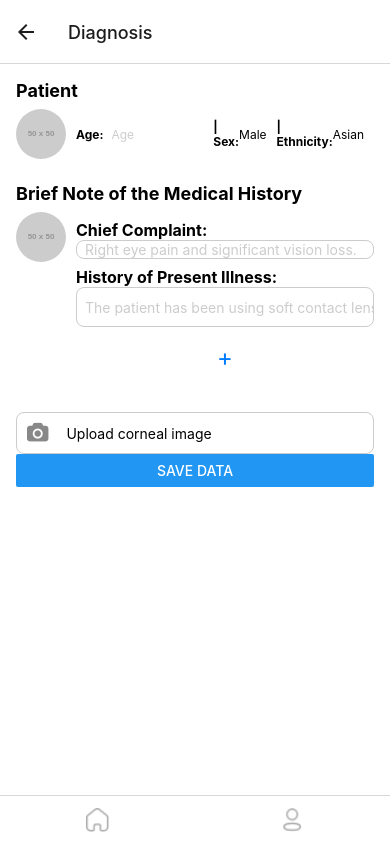
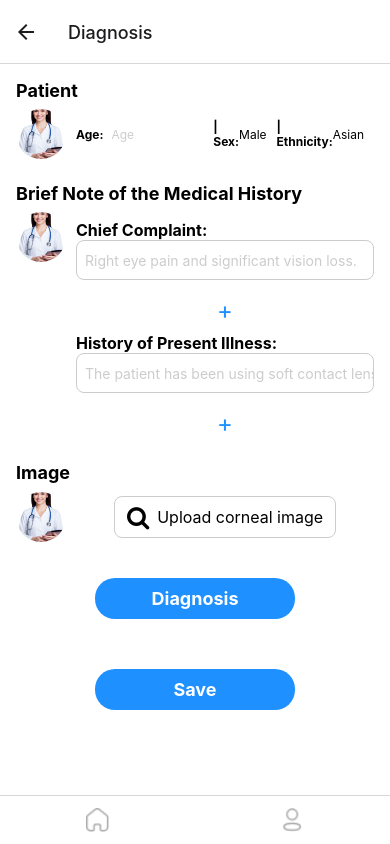
Before and after one commit to yukiyukiyukiyuk/CorneaMate, a React Native app: screen /Diagnosis in a window 390 px wide. Built offline with nearby package versions, Linux system fonts and the light colour scheme.

Commit message:
+Diagnosis

```diff
--- a/App.js
+++ b/App.js
@@ -55,7 +55,7 @@ const App = () => {
     <NavigationContainer>
       <Tab.Navigator screenOptions={{ tabBarShowLabel: false }}>
         <Tab.Screen
-          name="Home"
+          name="Hometab"
           component={HomeStack}
           options={{
             headerShown: false,
--- a/components/Diagnosis.js
+++ b/components/Diagnosis.js
@@ -10,11 +10,26 @@ const Diagnosis = () => {
   const [age, setAge] = useState('');
   const [sex, setSex] = useState('Male');
   const [ethnicity, setEthnicity] = useState('Asian');
-  const [chiefComplaint, setChiefComplaint] = useState('');
+  const [chiefComplaints, setChiefComplaints] = useState(['']);
   const [history, setHistory] = useState(['']);
   const [image, setImage] = useState(null);
+  const [diagnosisResult, setDiagnosisResult] = useState(null);
   const [showSexPicker, setShowSexPicker] = useState(false);
   const [showEthnicityPicker, setShowEthnicityPicker] = useState(false);
+
+  const addChiefComplaint = () => {
+    setChiefComplaints([...chiefComplaints, '']);
+  };
+
+  const handleChiefComplaintChange = (text, index) => {
+    const newChiefComplaints = [...chiefComplaints];
+    newChiefComplaints[index] = text;
+    setChiefComplaints(newChiefComplaints);
+  };
+
+  const handleDeleteChiefComplaint = (indexToDelete) => {
+    setChiefComplaints(chiefComplaints.filter((_, index) => index !== indexToDelete));
+  };
 
   const addHistory = () => {
     setHistory([...history, '']);
@@ -39,7 +54,7 @@ const Diagnosis = () => {
     });
 
     if (!result.cancelled) {
-      const resizedUri = await resizeImage(result.uri);
+      const resizedUri = await resizeImage(result.assets[0].uri);
       setImage(resizedUri);
     }
   };
@@ -53,24 +68,38 @@ const Diagnosis = () => {
     return manipResult.uri;
   };
 
-  const saveData = async () => {
+  const diagnose = async () => {
     const data = {
       age,
       sex,
       ethnicity,
-      chiefComplaint,
+      chiefComplaints,
       history,
       image,
     };
 
     // ダミーAPIへの送信
-    await fetch('https://dummyapi.io/data/api/post', {
+    const response = await fetch('https://dummyapi.io/data/api/post', {
       method: 'POST',
       headers: {
         'Content-Type': 'application/json',
       },
       body: JSON.stringify(data),
     });
+
+    const result = await response.json();
+    setDiagnosisResult(result);
+  };
+
+  const saveData = async () => {
+    const data = {
+      age,
+      sex,
+      ethnicity,
+      chiefComplaints,
+      history,
+      image,
+    };
 
     // アプリ内保存
     const fileUri = `${FileSystem.documentDirectory}patient_data.json`;
@@ -80,10 +109,34 @@ const Diagnosis = () => {
 
   return (
     <ScrollView style={styles.container}>
+      {diagnosisResult ? (
+        <>
+          <View style={styles.section}>
+            <Image source={{ uri: image }} style={styles.uploadedImage} />
+            <View style={styles.diagnosisContainer}>
+              <Text style={styles.diagnosisText}>Definitive Diagnosis: {diagnosisResult.definitiveDiagnosis || 'Pending'}</Text>
+              <Text style={styles.diagnosisText}>AI Diagnosis: {diagnosisResult.aiDiagnosis}</Text>
+              <Text style={styles.diagnosisText}>Posted on: {diagnosisResult.postedOn}</Text>
+            </View>
+          </View>
+          <View style={styles.section}>
+            <Text style={styles.sectionTitle}>Predicted Diagnosis by AI</Text>
+            {diagnosisResult.predictedDiagnosis.map((item, index) => (
+              <View key={index} style={styles.predictionContainer}>
+                <Text style={styles.predictionText}>{item.type}: {item.percentage}%</Text>
+                <View style={styles.progressBar}>
+                  <View style={[styles.progress, { width: `${item.percentage}%` }]} />
+                </View>
+              </View>
+            ))}
+          </View>
+        </>
+      ) : (
+        <>
           <View style={styles.section}>
 		        <Text style={styles.sectionTitle}>Patient</Text>
 		        <View style={styles.patientInfo}>
-          <Image style={styles.icon} source={{ uri: 'https://via.placeholder.com/50' }} />
+		          <Image style={styles.icon} source={require('../assets/doctor.png')} />
 		          <View style={styles.infoContainer}>
 		            <View style={styles.inlineContainer}>
 		              <Text style={styles.label}>Age:</Text>
@@ -113,17 +166,30 @@ const Diagnosis = () => {
 		        <View style={styles.medicalHistory}>
 		          <View style={styles.patientInfo}>
 		            <View style={styles.icon2Container}>
-              <Image style={styles.icon2} source={{ uri: 'https://via.placeholder.com/50' }} />
+		              <Image style={styles.icon2} source={require('../assets/doctor.png')} />
 		            </View>
 		            <View style={styles.infoContainer2}>
 		            <Text style={styles.subTitle}>Chief Complaint:</Text>
+		            {chiefComplaints.map((item, index) => (
+		              <View key={index} style={styles.historyInputContainer}>
 		                <TextInput
 		                  style={styles.input}
 		                  placeholder="Right eye pain and significant vision loss."
 		                  placeholderTextColor="#ccc"
-                value={chiefComplaint}
-                onChangeText={setChiefComplaint}
+		                  value={item}
+		                  onChangeText={(text) => handleChiefComplaintChange(text, index)}
 		                />
+		                {chiefComplaints.length > 1 && (
+		                  <TouchableOpacity onPress={() => handleDeleteChiefComplaint(index)} style={styles.deleteButton}>
+		                    <Text style={styles.deleteButtonText}>×</Text>
+		                  </TouchableOpacity>
+		                )}
+		              </View>
+		            ))}
+		            <TouchableOpacity onPress={addChiefComplaint}>
+		              <Text style={styles.addButton}>+</Text>
+		            </TouchableOpacity>
+
 		              <Text style={styles.subTitle}>History of Present Illness:</Text>
 		              {history.map((item, index) => (
 		                <View key={index} style={styles.historyInputContainer}>
@@ -149,22 +215,39 @@ const Diagnosis = () => {
 		        </View>
 		      </View>
 
+          <View style={styles.section}>
+		        <Text style={styles.sectionTitle}>Image</Text>
+		        <View style={styles.icon3Container}>
+		          <Image style={styles.icon3} source={require('../assets/doctor.png')} />
+		        </View>
 		        <View style={styles.uploadSection}>
-        <View style={styles.uploadContainer}>
-          <Icon name="camera" size={20} color="#888" style={styles.uploadIcon} />
-          <TouchableOpacity onPress={pickImage} style={styles.uploadTouchable}>
-            <TextInput
-              style={styles.uploadInput}
-              placeholder="Upload corneal image"
-              editable={false}
-              value={image ? "Image selected" : ""}
-            />
+		          <TouchableOpacity onPress={pickImage} style={styles.uploadContainer}>
+		            <Icon name="search" size={24} color="#000000" style={styles.uploadIcon} />
+		            <View style={styles.uploadTouchable}>
+		              <Text style={styles.uploadInput}>Upload corneal image</Text>
+		            </View>
+		          </TouchableOpacity>
+		          {image && (
+		            <Image source={{ uri: image }} style={styles.uploadedImage} />
+		          )}
+		        </View>
+		      </View>
+
+          <View style={styles.saveButtonContainer}>
+            <TouchableOpacity onPress={diagnose} style={styles.saveButton}>
+              <Text style={styles.saveButtonText}>Diagnosis</Text>
             </TouchableOpacity>
           </View>
+        </>
+      )}
+
+      <View style={styles.saveButtonContainer}>
+        <TouchableOpacity onPress={saveData} style={styles.saveButton}>
+          <Text style={styles.saveButtonText}>Save</Text>
+        </TouchableOpacity>
       </View>
-      <Button title="Save Data" onPress={saveData} />
 
-      <Modal visible={showSexPicker} animationType="slide" transparent={true}>
+      <Modal visible={showSexPicker} transparent={true} animationType="slide">
         <View style={styles.modalContainer}>
           <View style={styles.modalContent}>
             <Picker
@@ -177,12 +260,12 @@ const Diagnosis = () => {
               <Picker.Item label="Male" value="Male" />
               <Picker.Item label="Female" value="Female" />
             </Picker>
-            <Button title="Cancel" onPress={() => setShowSexPicker(false)} />
+            <Button title="Close" onPress={() => setShowSexPicker(false)} />
           </View>
         </View>
       </Modal>
 
-      <Modal visible={showEthnicityPicker} animationType="slide" transparent={true}>
+      <Modal visible={showEthnicityPicker} transparent={true} animationType="slide">
         <View style={styles.modalContainer}>
           <View style={styles.modalContent}>
             <Picker
@@ -193,14 +276,11 @@ const Diagnosis = () => {
               }}
             >
               <Picker.Item label="Asian" value="Asian" />
-              <Picker.Item label="White" value="White" />
-              <Picker.Item label="Black" value="Black" />
+              <Picker.Item label="Caucasian" value="Caucasian" />
+              <Picker.Item label="African" value="African" />
               <Picker.Item label="Hispanic" value="Hispanic" />
-              <Picker.Item label="Native American" value="Native American" />
-              <Picker.Item label="Pacific Islander" value="Pacific Islander" />
-              <Picker.Item label="Other" value="Other" />
             </Picker>
-            <Button title="Cancel" onPress={() => setShowEthnicityPicker(false)} />
+            <Button title="Close" onPress={() => setShowEthnicityPicker(false)} />
           </View>
         </View>
       </Modal>
@@ -209,11 +289,6 @@ const Diagnosis = () => {
 };
 
 const styles = StyleSheet.create({
-  container: {
-    flex: 1,
-    backgroundColor: '#fff',
-    padding: 16,
-  },
   section: {
     marginBottom: 24,
   },
@@ -222,9 +297,15 @@ const styles = StyleSheet.create({
     fontWeight: 'bold',
     marginBottom: 8,
   },
-  patientInfo: {
+  inlineContainer: {
     flexDirection: 'row',
+    flexWrap: 'nowrap',
     alignItems: 'center',
+  },
+  label: {
+    marginRight: 0,
+    fontWeight: 'bold',
+    fontSize: 12,
   },
   icon: {
     width: 50,
@@ -243,6 +324,17 @@ const styles = StyleSheet.create({
     borderRadius: 25,
     marginRight: 10,
   },
+  icon3Container: {
+    position: 'absolute',
+    top: 30,
+    left: 0,
+  },
+  icon3: {
+    width: 50,
+    height: 50,
+    borderRadius: 25,
+    marginRight: 10,
+  },
     infoContainer: {
     flex: 1,
     marginLeft: 0,
@@ -251,21 +343,11 @@ const styles = StyleSheet.create({
     flex: 1,
     marginLeft: 60,
   },
-  inlineContainer: {
-    flexDirection: 'row',
-    flexWrap: 'nowrap',
-    alignItems: 'center',
-  },
-  label: {
-    marginRight: 0,
-    fontWeight: 'bold',
-    fontSize: 12,
-  },
   inlineInput: {
     height: 40,
     paddingLeft: 8,
-    marginRight: 10,
-    minWidth: 50,
+    marginRight: 0,
+    minWidth: 40,
     fontSize: 12,
   },
   pickerButton: {
@@ -312,12 +394,9 @@ const styles = StyleSheet.create({
   },
   addButton: {
     fontSize: 24,
-    color: '#007BFF',
+    color: '#1e90ff',
     textAlign: 'center',
     marginTop: 8,
-  },
-  uploadSection: {
-    marginTop: 16,
   },
   uploadContainer: {
     flexDirection: 'row',
@@ -325,16 +404,65 @@ const styles = StyleSheet.create({
     borderColor: '#ccc',
     borderWidth: 1,
     borderRadius: 8,
+    paddingHorizontal: 12,
+    paddingVertical: 8,
+    marginBottom: 16,
   },
   uploadIcon: {
-    padding: 10,
+    marginRight: 8,
   },
-  uploadTouchable: {
-    flex: 1,
+  uploadSection: {
+    marginTop: 5,
+    marginLeft: 0,
+    alignItems: 'center',
   },
   uploadInput: {
-    height: 40,
-    paddingLeft: 8,
+    fontSize: 16,
+  },
+  uploadedImage: {
+    width: 256,
+    height: 256,
+    resizeMode: 'contain',
+    marginTop: 16,
+  },
+  saveButtonContainer: {
+    alignItems: 'center',
+    marginBottom: 50,
+  },
+  saveButton: {
+    backgroundColor: '#1e90ff',
+    padding: 10,
+    borderRadius: 20,
+    width: 200,
+  },
+  saveButtonText: {
+    color: 'white',
+    fontSize: 18,
+    textAlign: 'center',
+    fontWeight: 'bold',
+  },
+  diagnosisContainer: {
+    marginBottom: 16,
+  },
+  diagnosisText: {
+    fontSize: 16,
+    marginBottom: 4,
+  },
+  predictionContainer: {
+    marginBottom: 8,
+  },
+  predictionText: {
+    fontSize: 14,
+  },
+  progressBar: {
+    height: 10,
+    backgroundColor: '#e0e0e0',
+    borderRadius: 5,
+    overflow: 'hidden',
+  },
+  progress: {
+    height: '100%',
+    backgroundColor: '#1e90ff',
   },
   modalContainer: {
     flex: 1,
@@ -347,6 +475,181 @@ const styles = StyleSheet.create({
     borderTopLeftRadius: 20,
     borderTopRightRadius: 20,
   },
+  container: {
+    flex: 1,
+    backgroundColor: '#fff',
+    padding: 16,
+  },
+  section: {
+    marginBottom: 24,
+  },
+  sectionTitle: {
+    fontSize: 18,
+    fontWeight: 'bold',
+    marginBottom: 8,
+  },
+  patientInfo: {
+    flexDirection: 'row',
+    alignItems: 'center',
+  },
+  icon: {
+    width: 50,
+    height: 50,
+    borderRadius: 25,
+    marginRight: 10,
+  },
+  icon2Container: {
+    position: 'absolute',
+    top: 0,
+    left: 0,
+  },
+  icon2: {
+    width: 50,
+    height: 50,
+    borderRadius: 25,
+    marginRight: 10,
+  },
+  icon3Container: {
+    position: 'absolute',
+    top: 30,
+    left: 0,
+  },
+  icon3: {
+    width: 50,
+    height: 50,
+    borderRadius: 25,
+    marginRight: 10,
+  },
+  infoContainer: {
+    flex: 1,
+    marginLeft: 0,
+  },
+  infoContainer2: {
+    flex: 1,
+    marginLeft: 60,
+  },
+  inlineContainer: {
+    flexDirection: 'row',
+    flexWrap: 'nowrap',
+    alignItems: 'center',
+  },
+  label: {
+    marginRight: 0,
+    fontWeight: 'bold',
+    fontSize: 12,
+  },
+  inlineInput: {
+    height: 40,
+    paddingLeft: 8,
+    marginRight: 0,
+    minWidth: 40,
+    fontSize: 12,
+  },
+  pickerButton: {
+    height: 40,
+    justifyContent: 'center',
+    marginRight: 10,
+    minWidth: 0,
+  },
+  pickerButtonText: {
+    color: 'black',
+    fontSize: 12,
+  },
+  medicalHistory: {
+    paddingLeft: 0,
+  },
+  subTitle: {
+    fontSize: 16,
+    fontWeight: 'bold',
+    marginTop: 8,
+  },
+  historyInputContainer: {
+    flexDirection: 'row',
+    alignItems: 'center',
+    marginBottom: 8,
+  },
+  input: {
+    flex: 1,
+    height: 40,
+    borderColor: '#ccc',
+    borderWidth: 1,
+    borderRadius: 8,
+    paddingLeft: 8,
+  },
+  deleteButton: {
+    marginLeft: 8,
+    padding: 8,
+    backgroundColor: '#ff6b6b',
+    borderRadius: 20,
+  },
+  deleteButtonText: {
+    color: 'white',
+    fontSize: 16,
+    fontWeight: 'bold',
+  },
+  addButton: {
+    fontSize: 24,
+    color: '#1e90ff',
+    textAlign: 'center',
+    marginTop: 8,
+  },
+  uploadSection: {
+    marginTop: 5,
+    marginLeft: 60,
+    alignItems: 'center',
+  },
+  uploadContainer: {
+    flexDirection: 'row',
+    alignItems: 'center',
+    borderColor: '#ccc',
+    borderWidth: 1,
+    borderRadius: 8,
+    paddingHorizontal: 12,
+    paddingVertical: 8,
+    marginBottom: 16,
+  },
+  uploadIcon: {
+    marginRight: 8,
+  },
+  uploadTouchable: {
+    flex: 1,
+  },
+  uploadInput: {
+    fontSize: 16,
+  },
+  uploadedImage: {
+    width: 256,
+    height: 256,
+    resizeMode: 'contain',
+    marginTop: 16,
+  },
+  modalContainer: {
+    flex: 1,
+    justifyContent: 'flex-end',
+    backgroundColor: 'rgba(0, 0, 0, 0.5)',
+  },
+  modalContent: {
+    backgroundColor: 'white',
+    padding: 16,
+    borderTopLeftRadius: 20,
+    borderTopRightRadius: 20,
+  },
+  saveButtonContainer: {
+    alignItems: 'center',
+    marginBottom: 50,
+  },
+  saveButton: {
+    backgroundColor: '#1e90ff',
+    padding: 10,
+    borderRadius: 20,
+    width: 200, // ボタンの幅を指定
+  },
+  saveButtonText: {
+    color: 'white',
+    fontSize: 18, // 文字サイズを大きく
+    textAlign: 'center',
+    fontWeight: 'bold',
+  },
 });
 
 export default Diagnosis;
--- a/package.json
+++ b/package.json
@@ -15,7 +15,7 @@
     "@react-navigation/native": "^6.1.17",
     "@react-navigation/stack": "^6.3.29",
     "axios": "^1.7.2",
-    "expo": "~51.0.17",
+    "expo": "51.0.20",
     "expo-constants": "~16.0.2",
     "expo-file-system": "~17.0.1",
     "expo-image-manipulator": "~12.0.5",
```
Also changed, not shown: 1 other file (tests, documents, lock files or other folders). Lines whose indentation alone changed are shown as unchanged.
